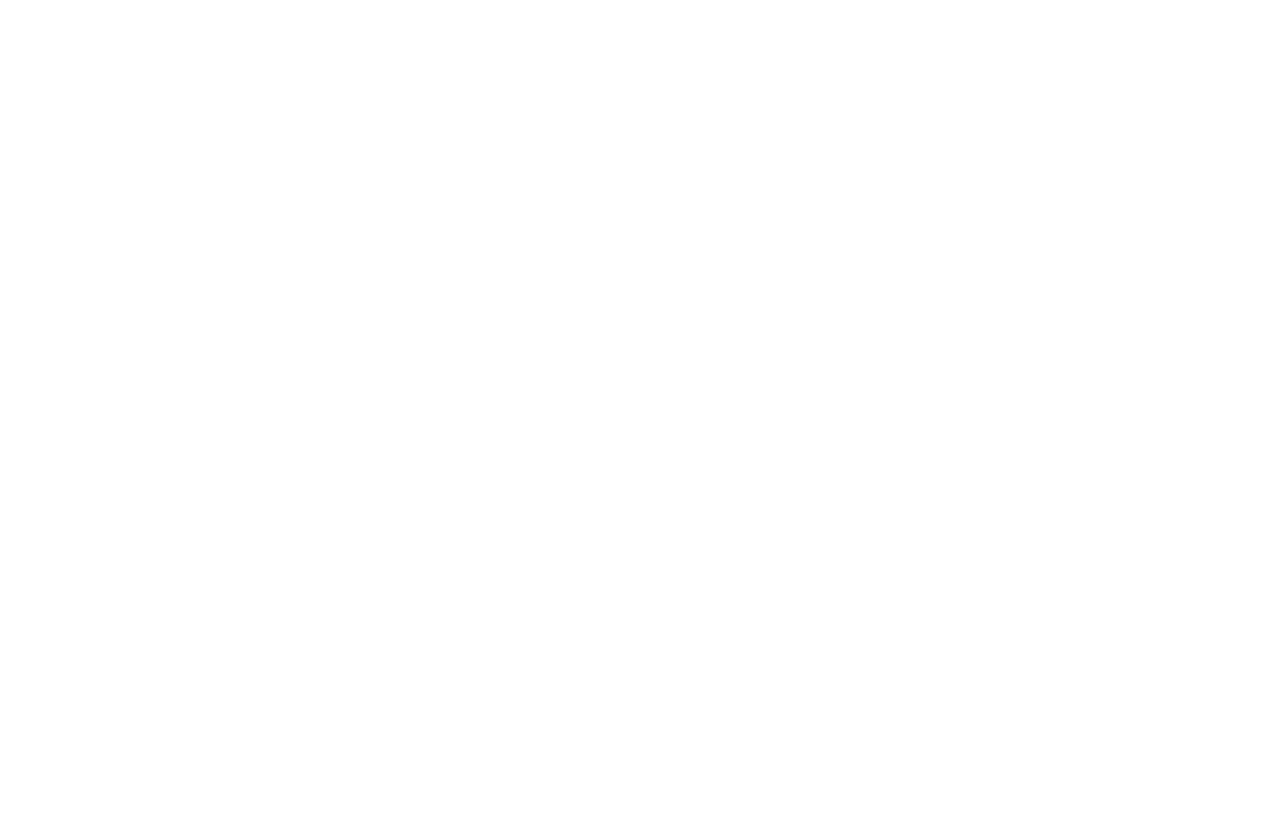
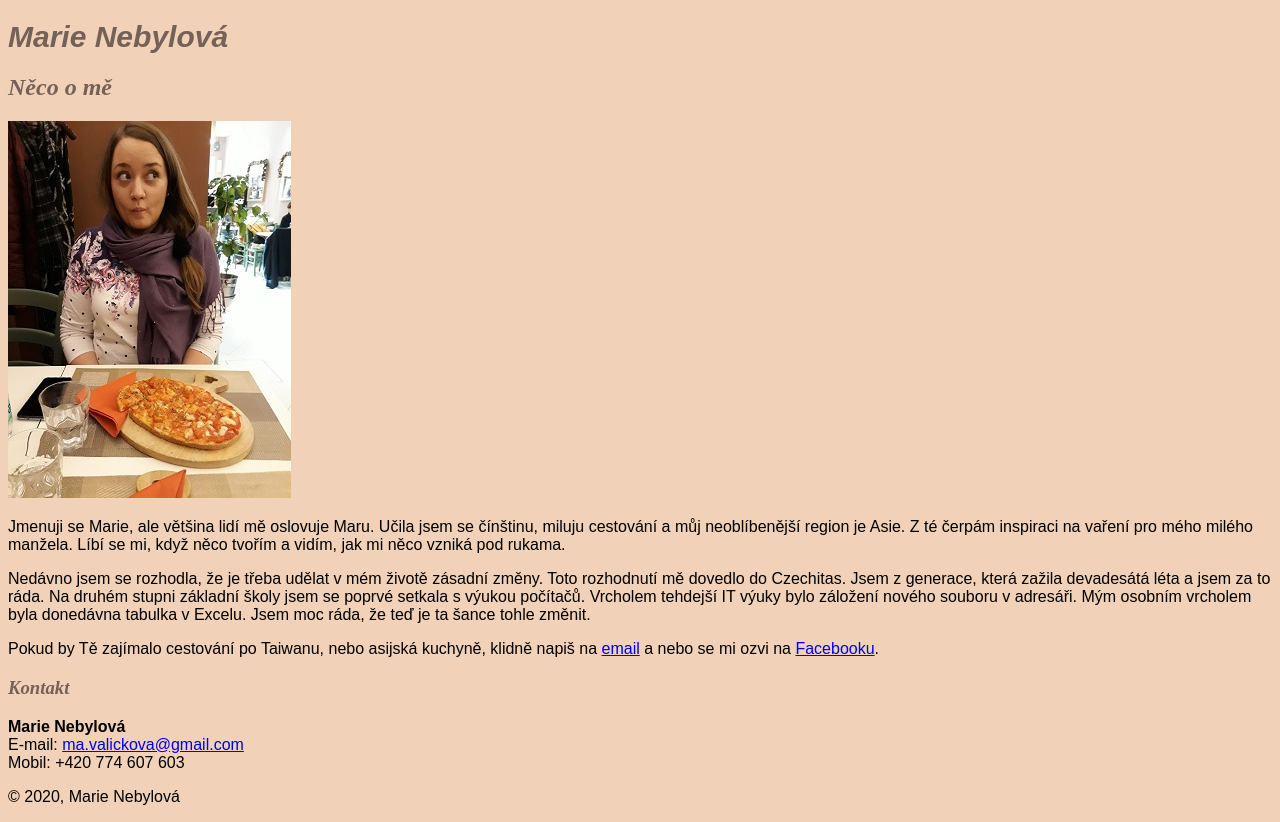
Before and after one commit to tvorimweb-2020-praha-podzim/du-01-vizitka-Nebylova007, a plain HTML site: page index.html in a window 1280 px wide. Before the commit the page ends 800 px from the top, so only its background shows below. Drawn offline with Linux system fonts and the light colour scheme.

Commit message:
doplneni

```diff
--- a/index.html
+++ b/index.html
@@ -1,18 +1,62 @@
-<!--
-Vytvoř osobní vizitku se:
+<!DOCTYPE html>
+<html lang="en">
+<head>
+    <meta charset="UTF-8">
+    <meta name="viewport" content="width=, initial-scale=1.0">
+    <title>Vizitka Marie Nebylová</title>
+    <link rel="stylesheet" href="style.css">
 
-- jménem,
-- krátkým odstavcem o sobě,
-- odkazem na svůj profil,
-- vlastní fotkou (aby tě lektoři poznali),
-- odkazem na svůj e-mail.
+</head>
+<body>
+<!-- Hlavička stránky -->
+<h1>
+    Marie Nebylová
+</h1>
 
-Vizitku ostyluj pomocí CSS:
+<!-- Sekce  Něco mě -->
+<h2>Něco o mě</h2>
 
-- Nastav barvu pozadí, popředí
-- Uprav velikost písma, zarovnání textu
-- Přidej si vlastní písmo např. z Google Fonts
-- Další vlastnosti dle vlastního uvážení
 
-Tip: Webdesign In 4 Minutes https://jgthms.com/web-design-in-4-minutes/
--->
+<img src="pizza ja.jpg" alt="foto Marie s pizzou">
+<p> Jmenuji se Marie, ale většina lidí mě oslovuje Maru.
+    Učila jsem se čínštinu, miluju cestování a můj neoblíbenější region je Asie. Z té čerpám inspiraci na vaření pro mého milého manžela.
+    Líbí se mi, když něco tvořím a vidím, jak mi něco vzniká pod rukama.</p>
+
+   <p>Nedávno jsem se rozhodla, že je třeba udělat v mém životě zásadní změny. Toto rozhodnutí mě dovedlo do Czechitas.
+    Jsem z generace, která zažila devadesátá léta a jsem za to ráda.
+    Na druhém stupni základní školy jsem se poprvé setkala s výukou počítačů. Vrcholem tehdejší IT výuky bylo záložení nového souboru v adresáři.
+    Mým osobním vrcholem byla donedávna tabulka v Excelu.
+    Jsem moc ráda, že teď je ta šance tohle změnit.</p>
+    Pokud by Tě zajímalo cestování po Taiwanu, nebo asijská kuchyně,
+    klidně napiš na <a href="mailto:ma.valickova@gmail.com"> email</a>
+    <a href="mailto:ma.valickova@gmail.com"> </a> a nebo se mi ozvi na
+         <a href="https://www.facebook.com/marie.valickova" target="_blank">Facebooku</a>.
+    <!-- Sekce Foto -->
+
+    <!-- Sekce Kontakt -->
+    <h3>Kontakt</h3>
+
+    <strong><p>Marie Nebylová</strong><br>
+
+        E-mail: <a href="mailto:ma.valickova@gmail.com"> ma.valickova@gmail.com</a><br>
+        Mobil: +420 774 607 603<br>
+
+
+    <!-- Patička stránky -->
+    <p>© 2020, Marie Nebylová</p>
+
+
+</body>
+</html>
+
+<!DOCTYPE html>
+<html lang="en">
+<head>
+    <meta charset="UTF-8">
+    <meta name="viewport" content="width=device-width, initial-scale=1.0">
+    <title>Document</title>
+</head>
+<body>
+
+</body>
+</html>
--- /dev/null
+++ b/style.css
@@ -0,0 +1,27 @@
+h1 {
+    color: hsl(19, 14%, 40%);
+    font-size: 30px;
+    font-style: italic;
+    font-weight: bold;
+}
+h2
+{
+    color: #756158;
+    font-family: 'Times New Roman', Times, serif;
+    font-style: italic;
+}
+
+
+h3
+{
+    color: #756158;
+    font-family: 'Times New Roman', Times, serif;
+    font-weight: bold;
+    font-style: italic;
+}
+
+body
+{
+    background-color: #f1d1b7;
+    font-family: Arial, Helvetica, sans-serif;
+}
```
Also changed, not shown: barvy.txt (added), pizza ja.jpg (added), texty.txt (added), vysledek.jpg (added), 1 other file.
